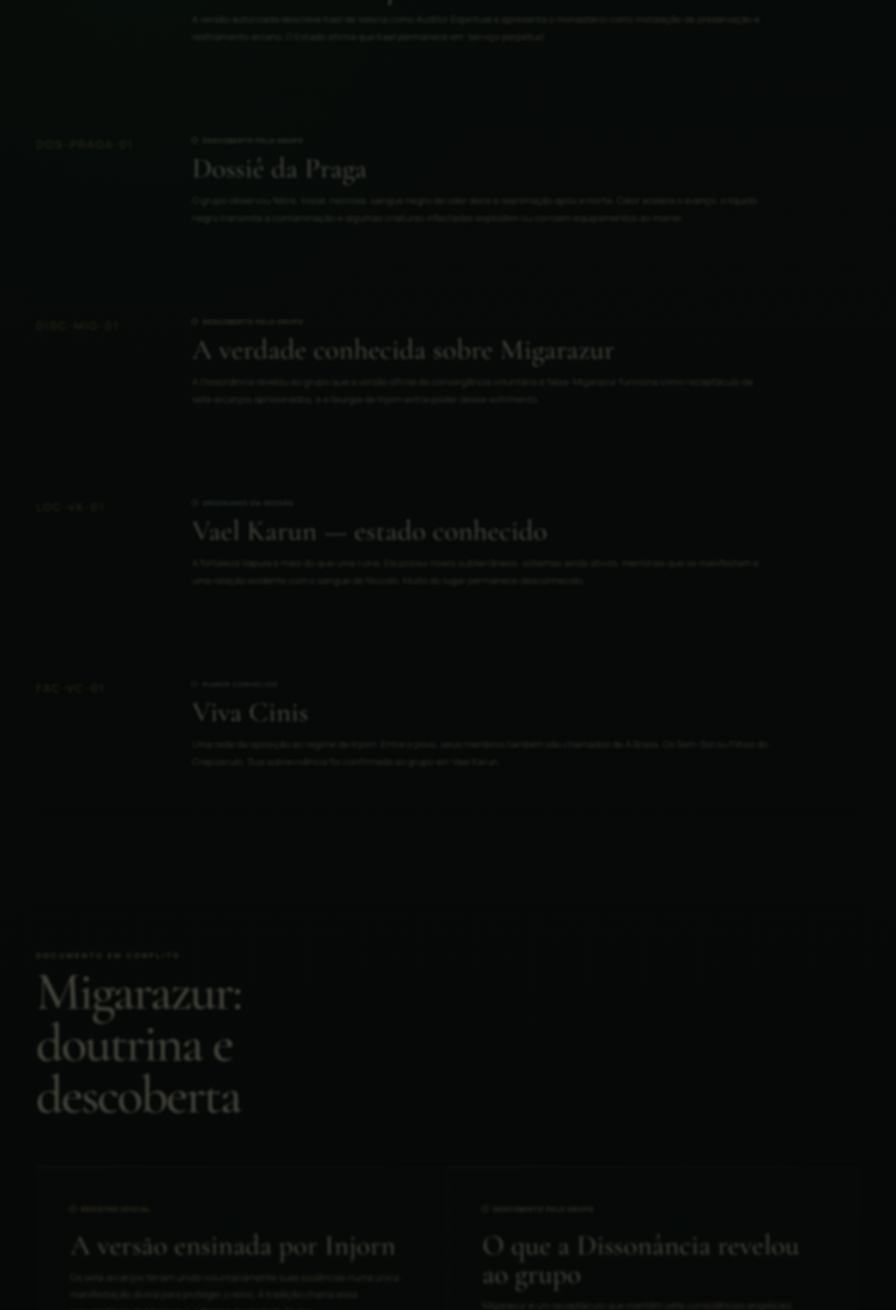
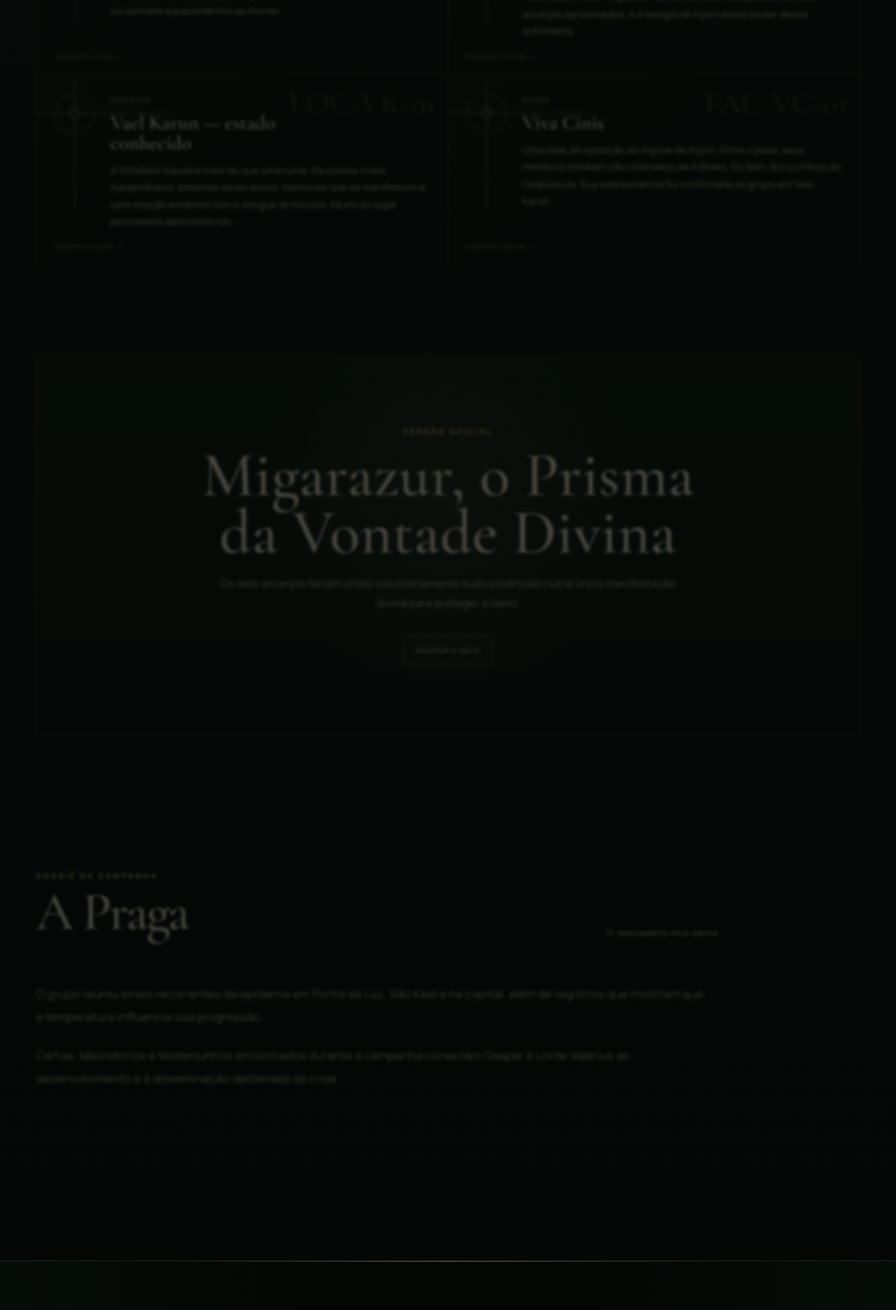
Before and after one commit to krrozino/injorn-web, a Next.js app: page /arquivo in a window 1280 px wide. Shown: the part 1640-3512 px from the top of the page at 70% size. Built offline with nearby package versions, Linux system fonts and the light colour scheme.

Commit message:
feat: turn Archive into interactive sealed records

```diff
--- a/src/app/arquivo/page.tsx
+++ b/src/app/arquivo/page.tsx
@@ -1,4 +1,5 @@
 import type { Metadata } from "next";
+import { ArchiveRituals } from "@/components/ArchiveRituals";
 import { KnowledgeStatus } from "@/components/KnowledgeStatus";
 import { PublicPage } from "@/components/PublicPage";
 import { archiveEntries, spoilerBoundary } from "@/content/playerKnowledge";
@@ -26,55 +27,14 @@ export default function ArquivoPage() {
         <header className="lore-section__heading">
           <div>
             <p className="kicker">Acervo consultável</p>
-            <h2 id="records-title">Registros disponíveis</h2>
+            <h2 id="records-title">Registros lacrados</h2>
           </div>
-          <p className="lore-section__aside">O selo ao lado de cada entrada indica de onde aquela informação veio.</p>
+          <p className="lore-section__aside">
+            Cada registro reage como um objeto do mundo. Clique para romper o lacre e abrir o dossiê.
+          </p>
         </header>
 
-        <div className="archive-list">
-          {archiveEntries.map((entry) => (
-            <article className="archive-entry" key={entry.code}>
-              <div className="archive-entry__code">{entry.code}</div>
-              <div className="archive-entry__body">
-                <div className="archive-entry__meta">
-                  <KnowledgeStatus status={entry.status} />
-                </div>
-                <h3>{entry.title}</h3>
-                <p>{entry.summary}</p>
-              </div>
-            </article>
-          ))}
-        </div>
-      </section>
-
-      <section className="lore-section" aria-labelledby="migarazur-title">
-        <header className="lore-section__heading">
-          <div>
-            <p className="kicker">Documento em conflito</p>
-            <h2 id="migarazur-title">Migarazur: doutrina e descoberta</h2>
-          </div>
-        </header>
-
-        <div className="split-record">
-          <article>
-            <KnowledgeStatus status="official" />
-            <h3>A versão ensinada por Injorn</h3>
-            <p>
-              Os sete arcanjos teriam unido voluntariamente suas essências numa única manifestação
-              divina para proteger o reino. A tradição chama essa convergência de Migarazur, o Prisma
-              da Vontade Divina.
-            </p>
-          </article>
-          <article>
-            <KnowledgeStatus status="discovered" />
-            <h3>O que a Dissonância revelou ao grupo</h3>
-            <p>
-              Migarazur é um receptáculo que mantém sete consciências angelicais aprisionadas. A
-              magia religiosa usada por Injorn está ligada à extração desse poder. Essa informação já
-              foi apresentada aos personagens durante o retorno clandestino à capital.
-            </p>
-          </article>
-        </div>
+        <ArchiveRituals entries={archiveEntries} />
       </section>
 
       <section className="lore-section" aria-labelledby="plague-title">
@@ -87,14 +47,12 @@ export default function ArquivoPage() {
         </header>
         <div className="lore-prose">
           <p>
-            A epidemia encontrada em Ponta da Luz, São Kael e depois na capital apresenta sangue
-            negro de odor doce, febre, tosse, necrose e reanimação após a morte. O grupo descobriu que
-            calor acelera a progressão e que o contato com o líquido negro pode transmitir a condição.
+            O grupo reuniu sinais recorrentes da epidemia em Ponta da Luz, São Kael e na capital,
+            além de registros que mostram que a temperatura influencia sua progressão.
           </p>
           <p>
-            Evidências recolhidas em registros, cartas e laboratórios ligam Gaspar e Lorde Valerius à
-            produção e disseminação deliberada do chamado Protótipo Catalisador. Algumas criaturas
-            geradas pela Praga funcionam como bombas biológicas e podem corroer equipamentos comuns.
+            Cartas, laboratórios e testemunhos encontrados durante a campanha conectam Gaspar e
+            Lorde Valerius ao desenvolvimento e à disseminação deliberada da crise.
           </p>
         </div>
       </section>
```
